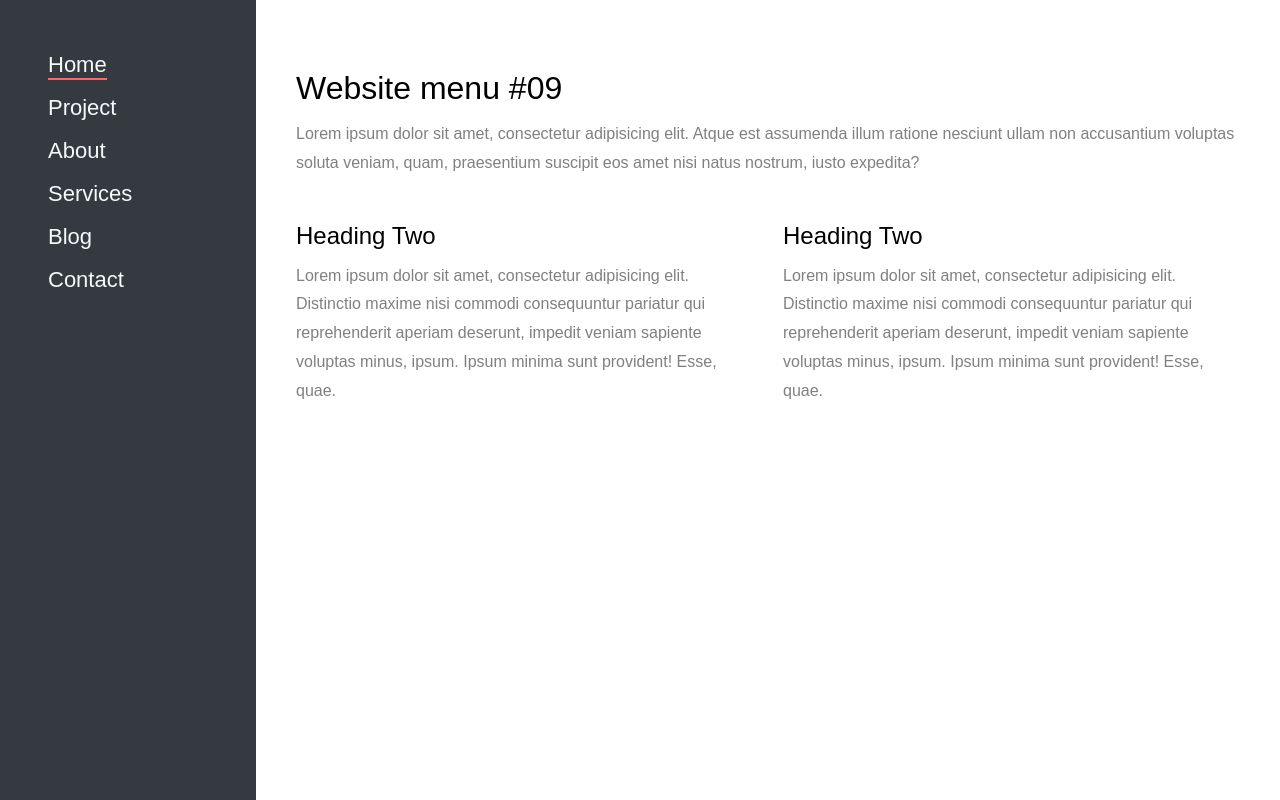
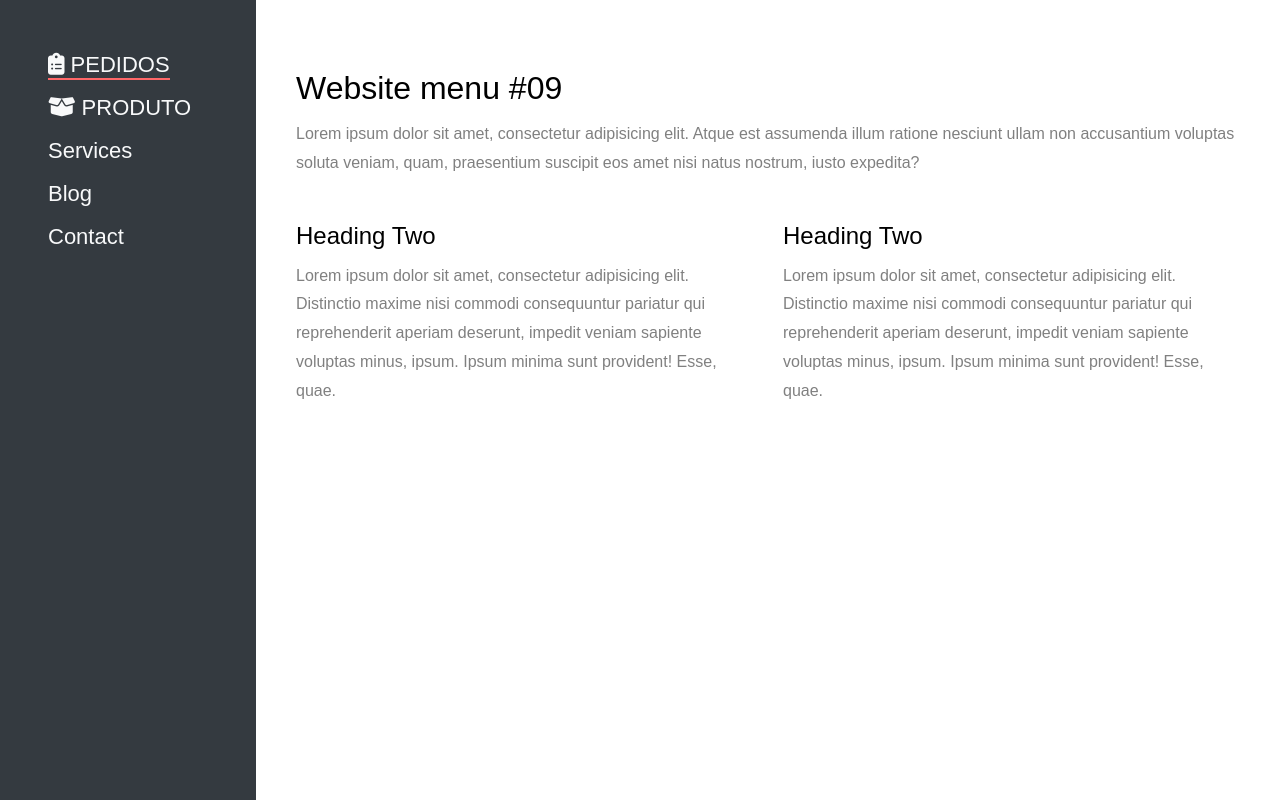
Before and after one commit to Alansmatias/e-commerce, a PHP site: page / in a window 1280 px wide. Run offline with PHP 8.4, Linux system fonts and the light colour scheme; some libraries are stand-ins or nearby versions.

Commit message:
adicionando o navbar lateral autalizando ele

```diff
--- a/App/index.html
+++ b/App/index.html
@@ -18,12 +18,22 @@
 		<aside id="colorlib-aside" role="complementary" class="js-fullheight bg-dark">
 			<nav id="colorlib-main-menu" role="navigation">
 				<ul>
-					<li class="colorlib-active"><a class="text-light" href="#">Home</a></li>
-					<li><a class="text-light" href="#">Project</a></li>
-					<li><a class="text-light" href="#">About</a></li>
+					<li class="colorlib-active"><a class="text-light" href="#"><i class="fa-solid fa-clipboard-list"></i> PEDIDOS</a></li>
+		      <li>
+		        <a class="text-light" href="#" id="navbarDropdown" role="button" data-toggle="dropdown"><i class="fa-solid fa-box-open"></i> PRODUTO</a>
+		        <div class="dropdown-menu text-light bg-secondary" aria-labelledby="navbarDropdown" style="padding: 0;">
+		          <a class="text-light m-2 row" href="#">CADASTRAR</a>
+		          <a class="text-light m-2 row" href="#">EDITAR</a>
 					<li><a class="text-light" href="#">Services</a></li>
 					<li><a class="text-light" href="#">Blog</a></li>
 					<li><a class="text-light" href="#">Contact</a></li>
+
+
+
+
+
+
+
 				</ul>
 			</nav>
 		</aside> <!-- END COLORLIB-ASIDE -->
@@ -56,6 +66,7 @@
   <script src="js/popper.js"></script>
   <script src="js/bootstrap.min.js"></script>
   <script src="js/main.js"></script>
+  <script src="https://kit.fontawesome.com/791479aa38.js" crossorigin="anonymous"></script>
 
 	</body>
 </html>
```
Also changed, not shown: App/css/style.css.
